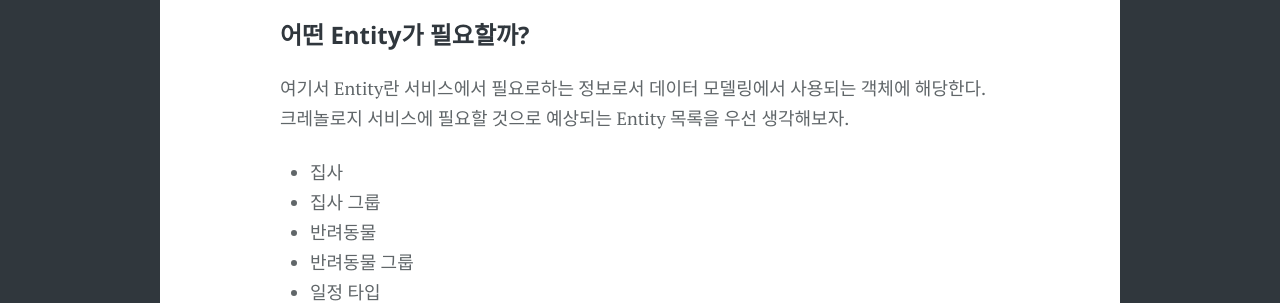
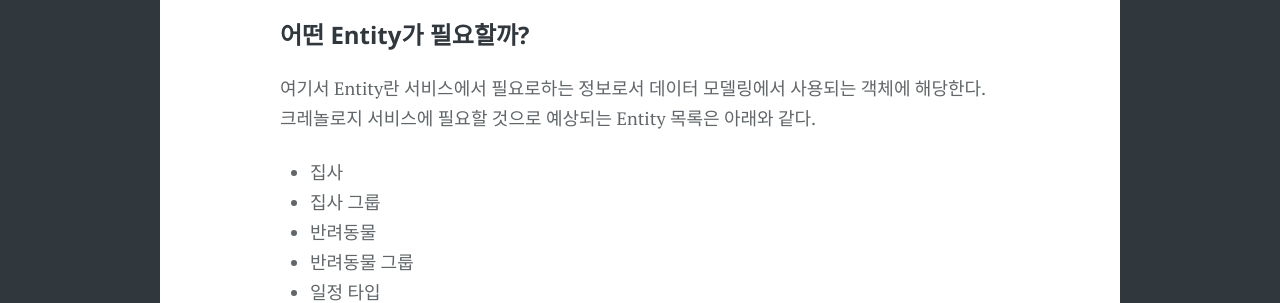
Before and after one commit to fatihohn/crenology_com, a Jekyll site: the page built from _posts/2023-02-04-1.md, in a window 1280 px wide and 900 px high, scrolled down 1943 px. Shown: the part 184-487 px from the top of the window. Built offline with Jekyll 4.4.1, drawn with Linux system fonts in a browser that asks for light colours; some web fonts are replaced.

Commit message:
Update 2023-02-04-1.md

```diff
--- a/_posts/2023-02-04-1.md
+++ b/_posts/2023-02-04-1.md
@@ -25,7 +25,7 @@ author_name: "구석진개발자"
 
 #### 어떤 Entity가 필요할까?
 
-여기서 Entity란 서비스에서 필요로하는 정보로서 데이터 모델링에서 사용되는 객체에 해당한다. 크레놀로지 서비스에 필요할 것으로 예상되는 Entity 목록을 우선 생각해보자.
+여기서 Entity란 서비스에서 필요로하는 정보로서 데이터 모델링에서 사용되는 객체에 해당한다. 크레놀로지 서비스에 필요할 것으로 예상되는 Entity 목록은 아래와 같다.
 
 - 집사
 - 집사 그룹
@@ -34,9 +34,6 @@ author_name: "구석진개발자"
 - 일정 타입
 - 일정
 - 일정 알림
-
-
-
 
 #### 집사 CRUD 절차
 
```
